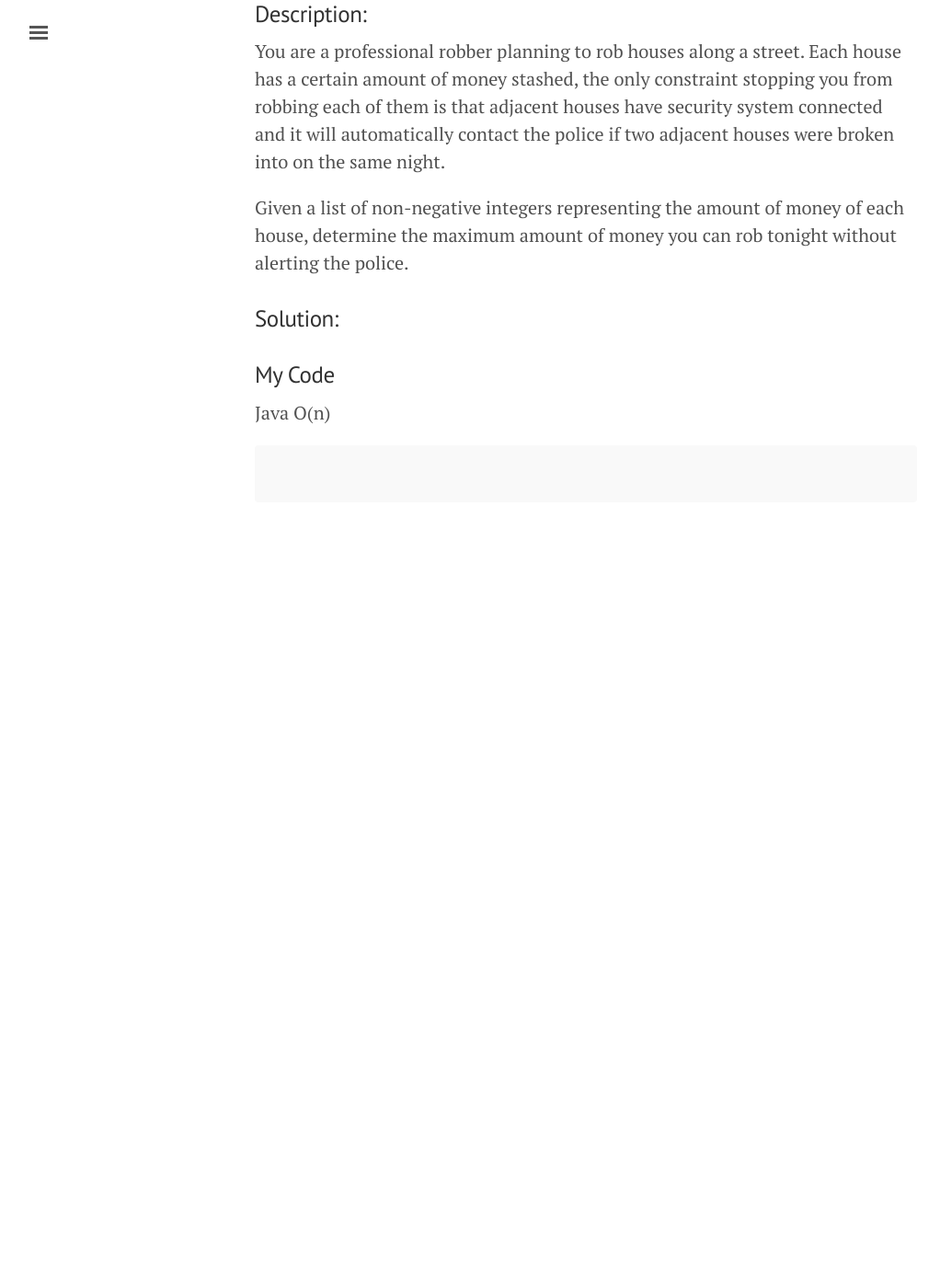
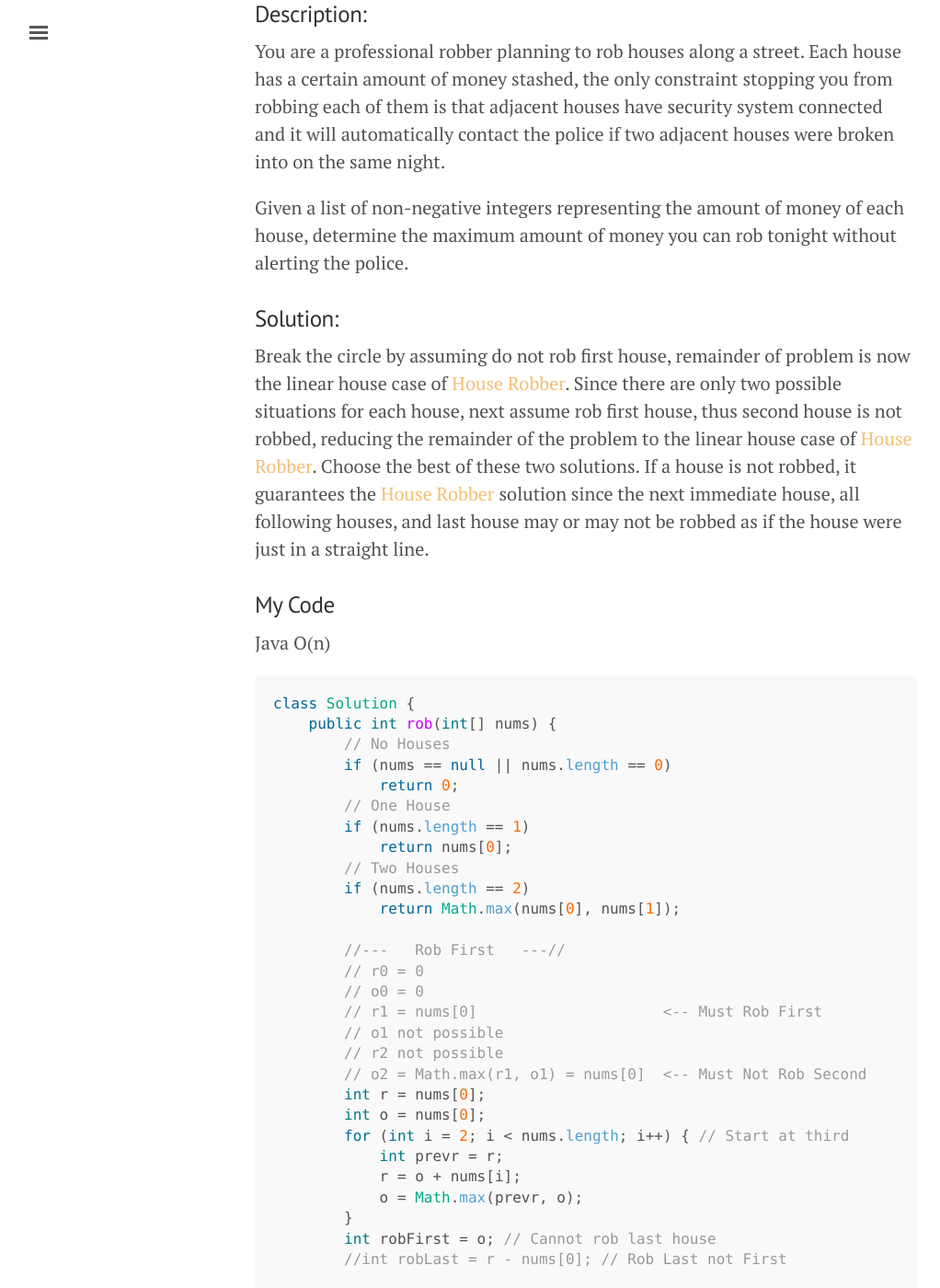
Before and after one commit to washifu/CodeBlog, a Jekyll site: the page built from pages/2017-10-16-House_Robber_II.md, in a window 1280 px wide and 1400 px high, scrolled down 270 px. Shown: the whole window at 92% size, without its empty margins (3-1025 px from the left). Built offline with Jekyll 4.4.1, drawn with Linux system fonts in a browser that asks for light colours; comment, search, counter and statistics services are not loaded; before the commit the page ends 900 px from its top, so only the background shows below that; some of the changed text lies outside the part shown.

Commit message:
Update 2017-10-16-House_Robber_II.md

````diff
--- a/pages/2017-10-16-House_Robber_II.md
+++ b/pages/2017-10-16-House_Robber_II.md
@@ -4,7 +4,7 @@ title: House Robber II
 comments: true
 ---
 
-## [House Robber II](https://leetcode.com/problems/house-robber/description/) -- (Medium)
+## [House Robber II](https://leetcode.com/problems/house-robber-ii/description/) -- (Medium)
 
 ### Description:
 You are a professional robber planning to rob houses along a street.
@@ -15,10 +15,96 @@ were broken into on the same night.
 Given a list of non-negative integers representing the amount of money of each house, determine the maximum amount of money you can rob tonight without alerting the police.
 
 ### Solution:
-
+Break the circle by assuming do not rob first house, remainder of problem is now the linear house case of [House Robber](https://washifu.github.io/codeblog/pages/2017-10-16-House_Robber/). Since there are only two possible situations for each house, next assume rob first house, thus second house is not robbed, reducing the remainder of the problem to the linear house case of [House Robber](https://washifu.github.io/codeblog/pages/2017-10-16-House_Robber/). Choose the best of these two solutions. If a house is not robbed, it guarantees the [House Robber](https://washifu.github.io/codeblog/pages/2017-10-16-House_Robber/) solution since the next immediate house, all following houses, and last house may or may not be robbed as if the house were just in a straight line.
 
 ### My Code
 Java  O(n)
 ```java
+class Solution {
+    public int rob(int[] nums) {
+        // No Houses
+        if (nums == null || nums.length == 0)
+            return 0;
+        // One House
+        if (nums.length == 1)
+            return nums[0];
+        // Two Houses
+        if (nums.length == 2)
+            return Math.max(nums[0], nums[1]);
 
+        //---   Rob First   ---//
+        // r0 = 0
+        // o0 = 0
+        // r1 = nums[0]                     <-- Must Rob First
+        // o1 not possible
+        // r2 not possible
+        // o2 = Math.max(r1, o1) = nums[0]  <-- Must Not Rob Second
+        int r = nums[0];
+        int o = nums[0];
+        for (int i = 2; i < nums.length; i++) { // Start at third
+            int prevr = r;
+            r = o + nums[i];
+            o = Math.max(prevr, o);
+        }
+        int robFirst = o; // Cannot rob last house
+        //int robLast = r - nums[0]; // Rob Last not First
+
+        //---   Do Not Rob First   ---///
+        // r0 = 0
+        // o0 = 0
+        // r1 not possible
+        // o1 = 0;
+        // r2 = nums[1] + o1        = nums[1]
+        // o2 = Math.max(o1, r1)    = 0
+        r = nums[1];
+        o = 0;
+        for (int i = 2; i < nums.length; i++) {
+            int prevr = r;
+            r = o + nums[i];
+            o = Math.max(prevr, o);
+        }
+        int doNotRobFirst = Math.max(r, o); // May or May not Rob Last
+
+        return Math.max(robFirst, doNotRobFirst);
+    }
+}
 ```
+
+### My Code
+Java ~O(n)
+```java
+class Solution {
+    public int rob(int[] nums) {
+        // No Houses
+        if (nums == null || nums.length == 0)
+            return 0;
+        // One House
+        if (nums.length == 1)
+            return nums[0];
+
+        // Do Not Rob First House
+        int doNotRobFirst = robLineOfHouses(nums, 0);
+
+        // Rob First House <==> Do Not Rob Second House
+        int robFirst = robLineOfHouses(nums, 1);
+
+        return Math.max(doNotRobFirst, robFirst);
+    }
+
+    private static int robLineOfHouses(int[] nums, int doNotRob) {
+        int r = 0;
+        int o = 0;
+        for (int i = doNotRob + 1; i < nums.length; i++) {
+            int prevr = r;
+            r = nums[i] + o;
+            o = Math.max(prevr, o);
+        }
+        for (int i = 0; i < doNotRob; i++) {
+            int prevr = r;
+            r = nums[i] + o;
+            o = Math.max(prevr, o);
+        }
+        return Math.max(r, o);
+    }
+}
+```
````
